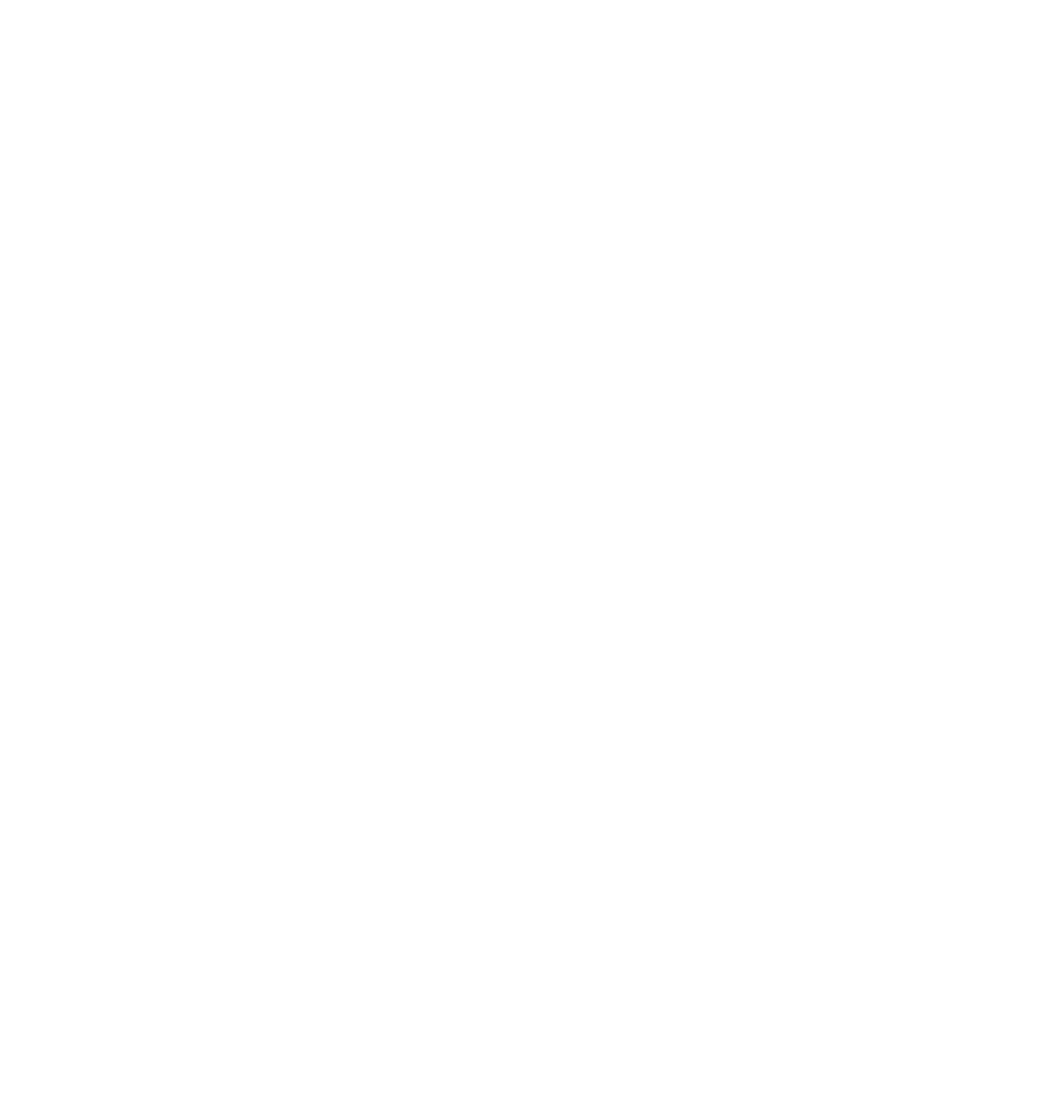
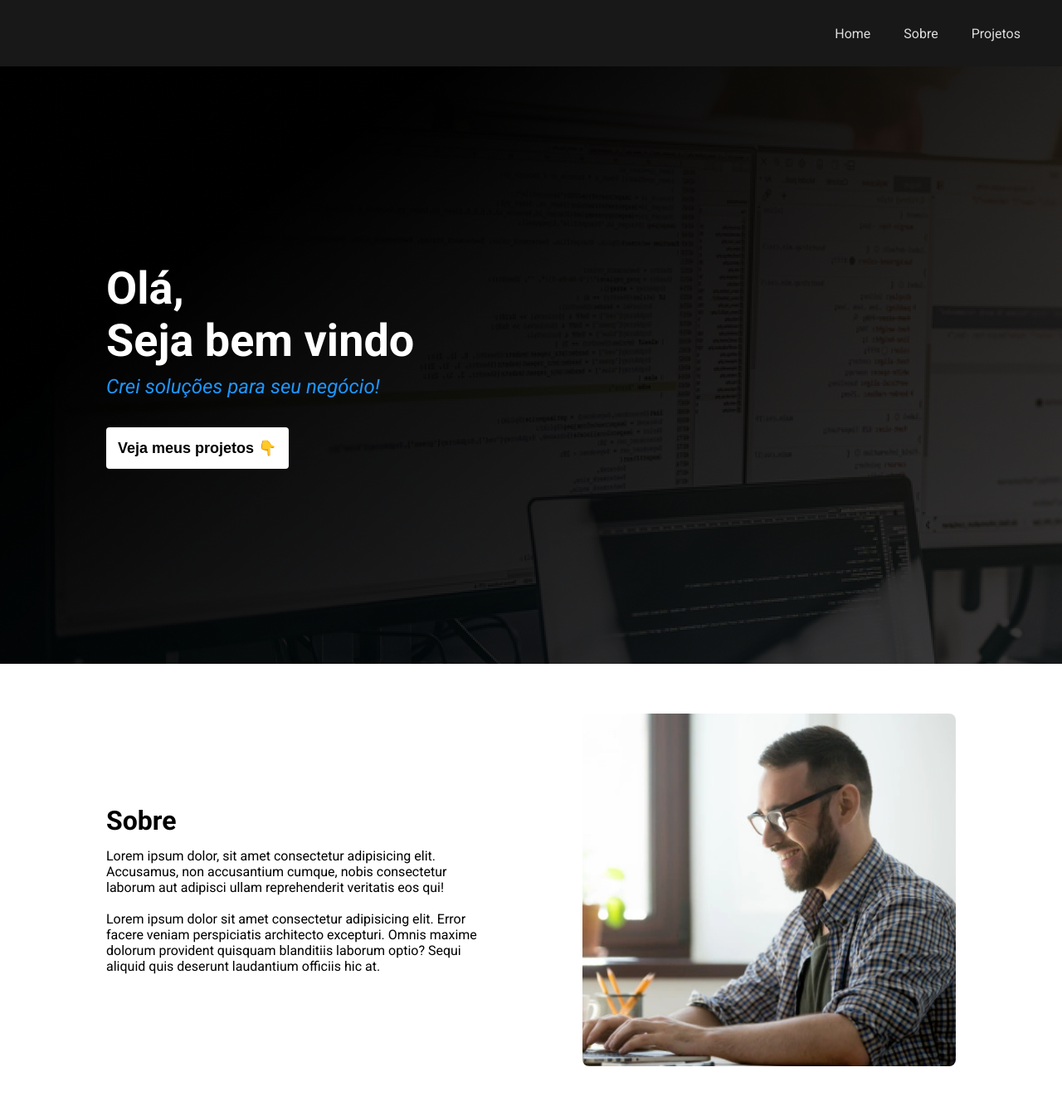
Before and after one commit to Havyner/PortifolioSP, a plain HTML site: page index.html in a window 1280 px wide. Shown: the whole page at 83% size. Before the commit the page ends 800 px from the top, so only its background shows below. Drawn offline with Linux system fonts and the light colour scheme.

Commit message:
finalizando header main e about

```diff
--- a/index.html
+++ b/index.html
@@ -3,11 +3,61 @@
 <head>
     <meta charset="UTF-8">
     <meta name="viewport" content="width=device-width, initial-scale=1.0">
+    <link rel="preconnect" href="https://fonts.googleapis.com">
+    <link rel="preconnect" href="https://fonts.gstatic.com" crossorigin>
+    <link href="https://fonts.googleapis.com/css2?family=Roboto:ital,wght@0,100..900;1,100..900&display=swap" rel="stylesheet">
+    <link rel="stylesheet" href="styles.css">
     <title>Portifólio</title>
 </head>
 <body>
 
+    <!-- INICIO HEADER -->
+    <nav class="nav">
+        <ul class="nav-list">
+            <li>
+                <a href="#">Home</a>
+            </li>
 
+            <li>
+                <a href="#">Sobre</a>
+            </li>
+
+            <li>
+                <a href="#">Projetos</a>
+            </li>
+        </ul>
+    </nav>
+    <!-- FIM HEADER -->
+
+    <!-- INICIO MAIN -->
+    <section class="main">
+        <main>
+            <div>
+                <h1>Olá,<br>Seja bem vindo</h1>
+                <p>Crei soluções para seu negócio!</p>
+                <a href="#">
+                    <button class="call-to-action">
+                        Veja meus projetos 👇
+                    </button>
+                </a>
+            </div>
+        </main>
+    </section>
+    <!-- FIM MAIN -->
+
+    <!-- INICIO SOBRE -->
+     <section class="about">
+        <div>
+            <h2>Sobre</h2>
+            <p>
+                Lorem ipsum dolor, sit amet consectetur adipisicing elit. Accusamus, non accusantium cumque, nobis consectetur laborum aut adipisci ullam reprehenderit veritatis eos qui!
+                <br><br>
+                Lorem ipsum dolor sit amet consectetur adipisicing elit. Error facere veniam perspiciatis architecto excepturi. Omnis maxime dolorum provident quisquam blanditiis laborum optio? Sequi aliquid quis deserunt laudantium officiis hic at.
+            </p>
+        </div>
+        <img src="images/foto-pc.png" alt="foto programando">
+     </section>
+     <!-- FIM SOBRE -->
 
 </body>
 </html>
--- a/styles.css
+++ b/styles.css
@@ -0,0 +1,111 @@
+* {
+    margin: 0;
+    padding: 0;
+    outline: 0;
+    box-sizing: border-box;
+}
+
+body {
+    font-family: 'Roboto', sans-serif;
+}
+
+/* INICIO HEADER */
+.nav {
+    background-color: #181818;
+    height: 80px;
+    width: 100%;
+    display: flex;
+    justify-content: flex-end;
+}
+
+.nav-list {
+    display: flex;
+    align-items: center;
+    list-style: none;
+    margin-right: 30px;
+}
+
+.nav-list a {
+    text-decoration: none;
+    color: #ddd;
+    padding: 20px;
+}
+
+.nav-list a:hover {
+    color: #FFFFFF;
+}
+/* FIM HEADER */
+
+/* INICIO MAIN */
+.main {
+    width: 100%;
+    background-color: #000;
+    height: calc(100vh - 80px);
+    background-image: url("/images/programador.png");
+    display: flex;
+    align-items: center;
+    padding-left: 10%;
+}
+
+.main h1 {
+    color: #FFFFFF;
+    font-size: 54px;
+}
+
+.main p {
+    font-size: 24px;
+    font-style: italic;
+    color: #1e96fc;
+    margin-top: 10px;
+    margin-bottom: 35px;
+}
+
+.call-to-action {
+    cursor: pointer;
+    background-color: #FFFFFF;
+    border: 0;
+    padding: 14px;
+    border-radius: 4px;
+    font-size: 18px;
+    font-weight: bold;
+    transition: 0.9s;
+}
+
+.main a {
+    text-decoration: none;
+    color: #181818;
+}
+
+.call-to-action:hover {
+    transform: scale(1.1);
+}
+/* FIM MAIN */
+
+/* INICIO SOBRE */
+.about {
+    background-color: #FFFFFF;
+    width: 100%;
+    padding-left: 10%;
+    padding-right: 10%;
+    padding-top: 60px;
+    padding-bottom: 60px;
+    display: flex;
+    align-items: center;
+    justify-content: space-between;
+}
+
+.about div {
+    max-width: 50%;
+    padding-right: 40px;
+}
+
+.about img {
+    max-width: 450px;
+    border-radius: 8px;
+}
+
+.about div h2 {
+    font-size: 32px;
+    margin-bottom: 14px;
+}
+/* FIM SOBRE */
```
Also changed, not shown: images/foto-pc.png (added), images/programador.png (added), images/projeto1.png (added), images/projeto2.png (added), images/projeto3.png (added), 1 other file.
